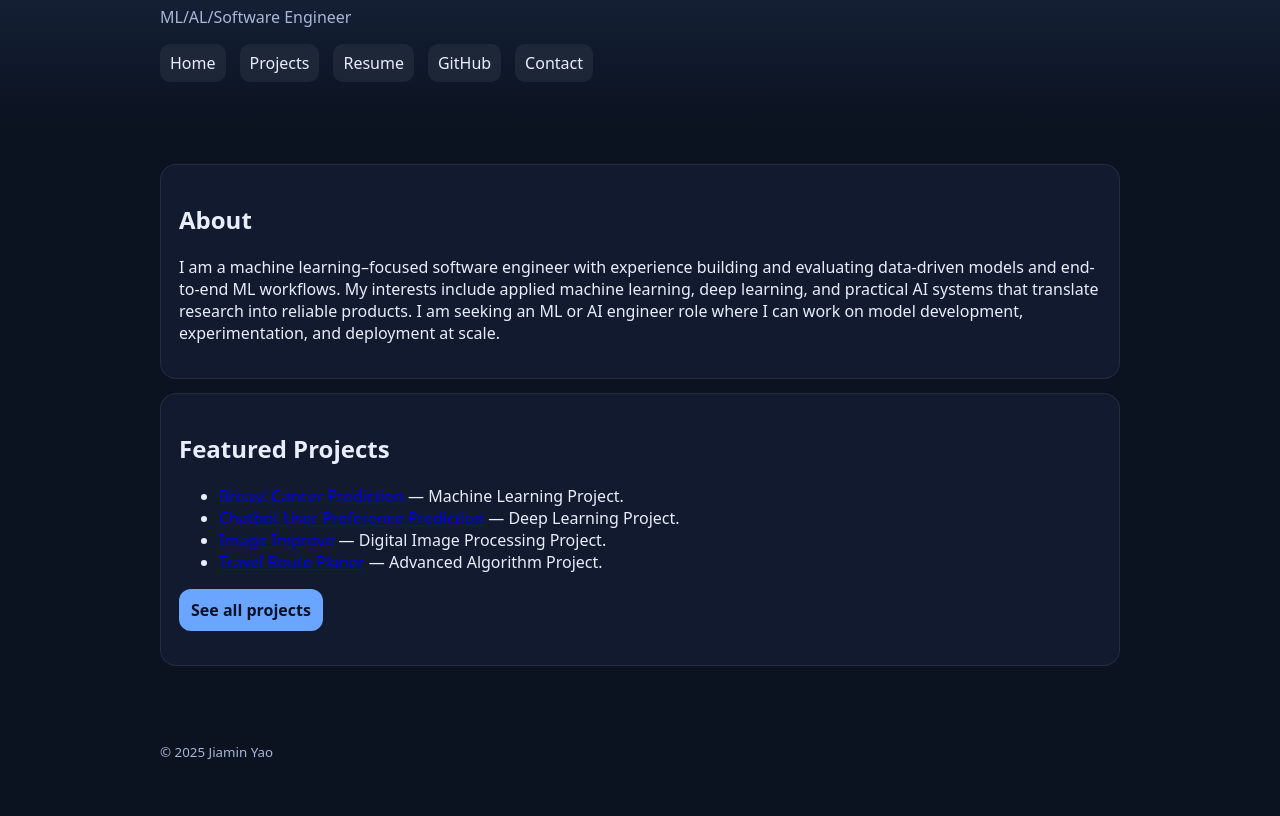
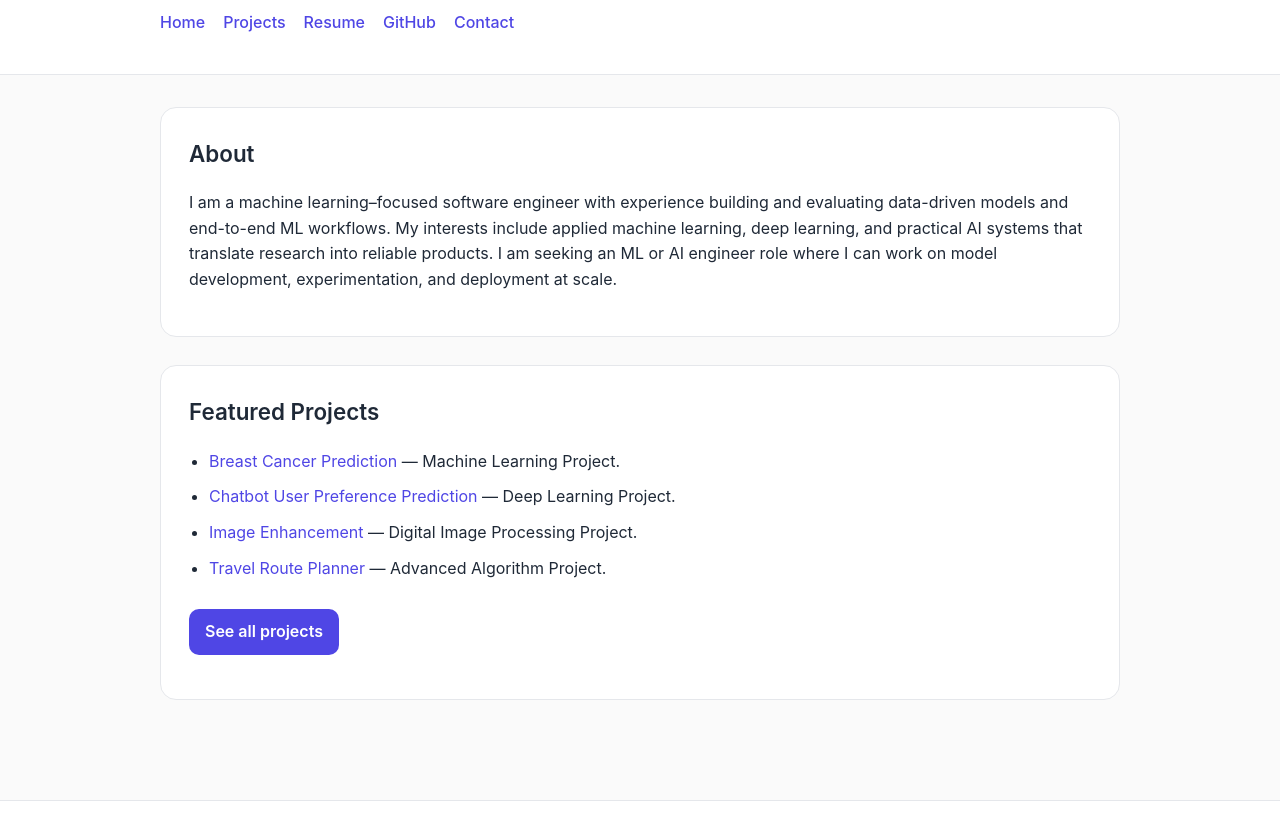
Before and after one commit to JiaminYao/JiaminYao.github.io, a plain HTML site: page index.html in a window 1280 px wide. Shown: the part 128-944 px from the top of the page. Drawn offline with Linux system fonts and the light colour scheme.

Commit message:
update css

```diff
--- a/assets/style.css
+++ b/assets/style.css
@@ -1,13 +1,166 @@
-:root { --bg:#0b1220; --card:#111a2e; --text:#e8eefc; --muted:#a9b7d6; --accent:#6aa6ff; }
-* { box-sizing: border-box; }
-body { margin:0; font-family: system-ui, -apple-system, Segoe UI, Roboto, Arial; background:var(--bg); color:var(--text); }
-.container { width:min(960px, 92vw); margin:0 auto; padding: 20px 0; }
-.site-header { padding: 28px 0; background: linear-gradient(180deg, rgba(106,166,255,.18), rgba(0,0,0,0)); }
-.subtitle { color: var(--muted); margin-top: 6px; }
-.nav { display:flex; gap:14px; flex-wrap:wrap; margin-top: 14px; }
-.nav a { color: var(--text); text-decoration:none; padding:8px 10px; border-radius:10px; background: rgba(255,255,255,.06); }
-.nav a[aria-current="page"] { outline: 2px solid rgba(106,166,255,.55); }
-.card { background: var(--card); border: 1px solid rgba(255,255,255,.08); border-radius: 16px; padding: 18px; margin: 14px 0; }
-.muted { color: var(--muted); }
-.button { display:inline-block; padding:10px 12px; border-radius:12px; background: var(--accent); color:#061029; text-decoration:none; font-weight:600; }
-.footer { padding: 20px 0; color: var(--muted); }
+/* =========
+   Design System
+   ========= */
+   :root {
+    --bg: #fafafa;
+    --surface: #ffffff;
+    --text: #1f2937;        /* slate-800 */
+    --muted: #6b7280;       /* gray-500 */
+    --border: #e5e7eb;      /* gray-200 */
+    --accent: #4f46e5;      /* indigo-600 */
+    --accent-soft: #eef2ff; /* indigo-50 */
+  }
+
+  /* =========
+     Base
+     ========= */
+  * {
+    box-sizing: border-box;
+  }
+
+  body {
+    margin: 0;
+    font-family: -apple-system, BlinkMacSystemFont, "Segoe UI",
+      Roboto, Inter, Helvetica, Arial, sans-serif;
+    background: var(--bg);
+    color: var(--text);
+    line-height: 1.6;
+  }
+
+  a {
+    color: var(--accent);
+    text-decoration: none;
+  }
+
+  a:hover {
+    text-decoration: underline;
+  }
+
+  /* =========
+     Layout
+     ========= */
+  .container {
+    width: min(960px, 92vw);
+    margin: 0 auto;
+    padding: 32px 0;
+  }
+
+  /* =========
+     Header
+     ========= */
+  .site-header {
+    background: var(--surface);
+    border-bottom: 1px solid var(--border);
+  }
+
+  .site-header h1 {
+    margin: 0;
+    font-size: 2.2rem;
+    font-weight: 700;
+  }
+
+  .subtitle {
+    margin-top: 6px;
+    color: var(--muted);
+    font-size: 1rem;
+  }
+
+  /* =========
+     Navigation
+     ========= */
+  .nav {
+    display: flex;
+    gap: 18px;
+    margin-top: 18px;
+    flex-wrap: wrap;
+  }
+
+  .nav a {
+    font-weight: 500;
+    padding-bottom: 4px;
+    border-bottom: 2px solid transparent;
+  }
+
+  .nav a:hover,
+  .nav a[aria-current="page"] {
+    border-color: var(--accent);
+  }
+
+  /* =========
+     Cards / Sections
+     ========= */
+  .card {
+    background: var(--surface);
+    border: 1px solid var(--border);
+    border-radius: 16px;
+    padding: 28px;
+    margin-bottom: 28px;
+  }
+
+  .card h2 {
+    margin-top: 0;
+    font-size: 1.4rem;
+    font-weight: 600;
+  }
+
+  /* =========
+     Text Utilities
+     ========= */
+  .muted {
+    color: var(--muted);
+    font-size: 0.95rem;
+  }
+
+  /* =========
+     Buttons
+     ========= */
+  .button {
+    display: inline-block;
+    margin-top: 12px;
+    padding: 10px 16px;
+    background: var(--accent);
+    color: #fff;
+    border-radius: 10px;
+    font-weight: 600;
+  }
+
+  .button:hover {
+    background: #4338ca;
+    text-decoration: none;
+  }
+
+  /* =========
+     Lists
+     ========= */
+  ul {
+    padding-left: 20px;
+  }
+
+  li {
+    margin-bottom: 10px;
+  }
+
+  /* =========
+     Footer
+     ========= */
+  .footer {
+    border-top: 1px solid var(--border);
+    background: var(--surface);
+    padding: 24px 0;
+    margin-top: 40px;
+    color: var(--muted);
+    font-size: 0.9rem;
+  }
+
+  /* =========
+     Responsive
+     ========= */
+  @media (max-width: 640px) {
+    .site-header h1 {
+      font-size: 1.8rem;
+    }
+
+    .nav {
+      gap: 14px;
+    }
+  }
--- a/index.html
+++ b/index.html
@@ -9,15 +9,15 @@
 <body>
   <header class="site-header">
     <div class="container">
-      <h1>Jiamin Yap</h1>
-      <p class="subtitle">ML/AL/Software Engineer</p>
+      <h1>Jiamin Yao</h1>
+      <p class="subtitle">ML/AI/Software Engineer</p>
 
       <nav class="nav">
         <a href="index.html">Home</a>
         <a href="projects.html">Projects</a>
         <a href="resume.html">Resume</a>
         <a href="https://github.com/JiaminYao">GitHub</a>
-        <a href="jamieyao0508@gmail.com">Contact</a>
+        <a href="mailto:jamieyao0508@gmail.com">Contact</a>
       </nav>
     </div>
   </header>
@@ -36,20 +36,16 @@
       <h2>Featured Projects</h2>
       <ul>
         <li>
-          <a href="https://github.com/JiaminYao/BreastCancerPrediction">Breast Cancer Prediction</a> —
-          Machine Learning Project.
+          <a href="https://github.com/JiaminYao/BreastCancerPrediction">Breast Cancer Prediction</a> — Machine Learning Project.
         </li>
         <li>
-          <a href="https://github.com/JiaminYao/ChatbotPrediction">Chatbot User Preference Prediction</a> —
-          Deep Learning Project.
+          <a href="https://github.com/JiaminYao/ChatbotPrediction">Chatbot User Preference Prediction</a> — Deep Learning Project.
         </li>
         <li>
-            <a href="https://github.com/JiaminYao/ImageImprove">Image Improve</a> —
-            Digital Image Processing Project.
+            <a href="https://github.com/JiaminYao/ImageEnhancement">Image Enhancement</a> — Digital Image Processing Project.
         </li>
         <li>
-            <a href="https://github.com/JiaminYao/TravelRoutePlaner">Travel Route Planer</a> —
-            Advanced Algorithm Project.
+            <a href="https://github.com/JiaminYao/TravelRoutePlanner">Travel Route Planner</a> — Advanced Algorithm Project.
         </li>
       </ul>
       <p><a class="button" href="projects.html">See all projects</a></p>
```
Also changed, not shown: projects.html (+10 -3 lines), resume.html (+7 -0 lines).
